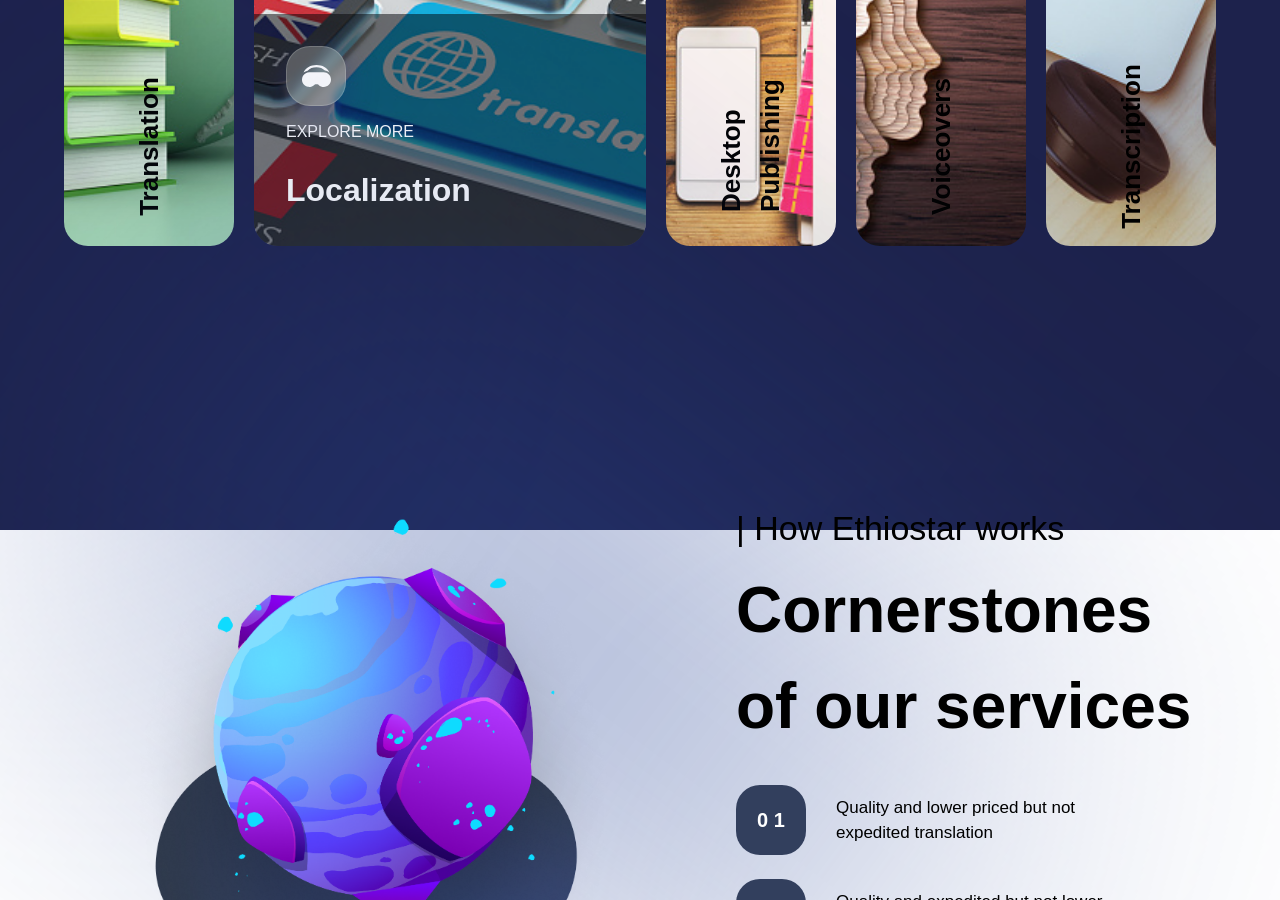
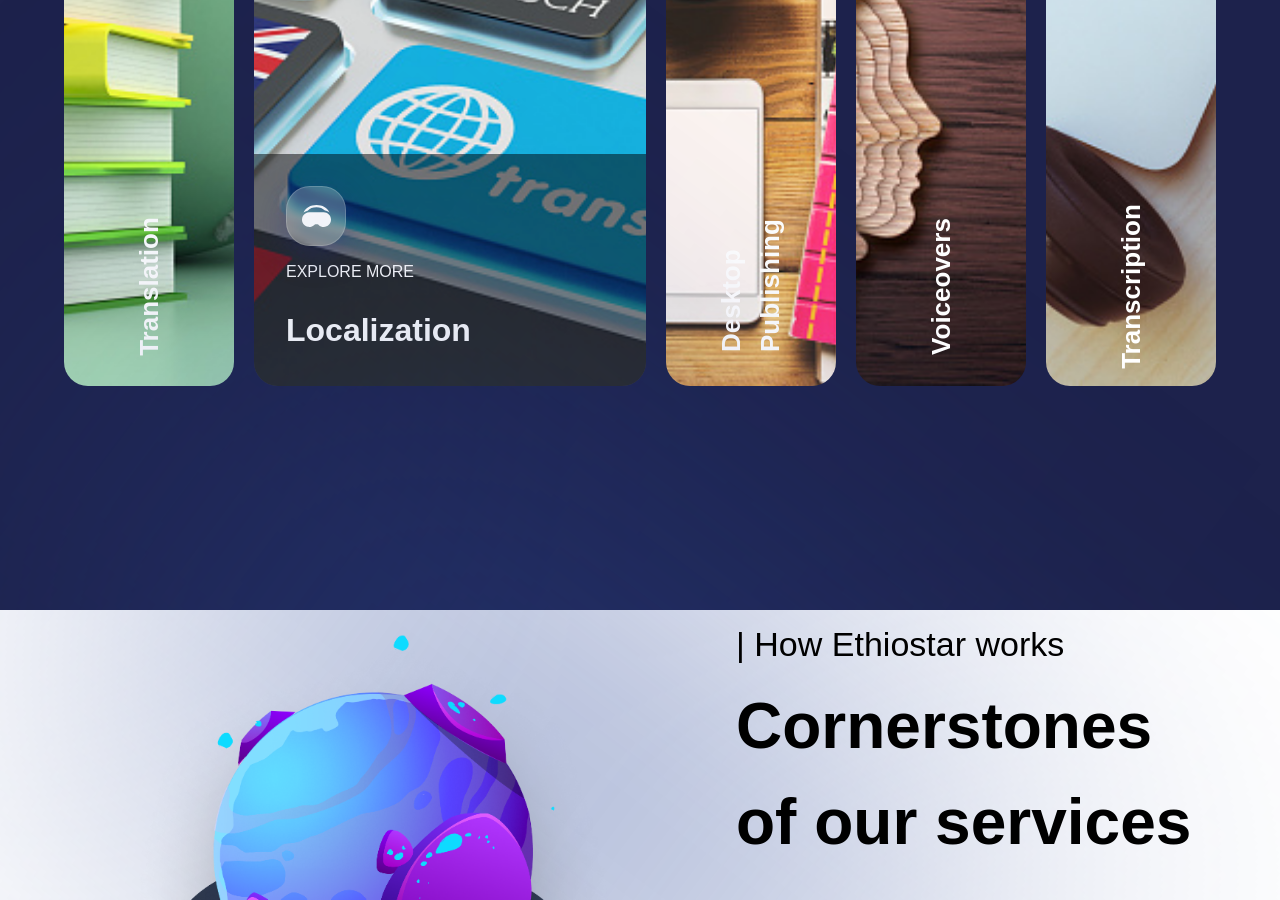
Before and after one commit to Henoker/ethiostar, a Next.js app: page / in a window 1280 px wide. Shown: the part 1900-2800 px from the top of the page. Built offline with nearby package versions, Linux system fonts and the light colour scheme; a web font is replaced by a local one.

Commit message:
fix: hero page responsiveness issues

```diff
--- a/app/page.js
+++ b/app/page.js
@@ -5,9 +5,9 @@
   <div className='bg-white'>
     <Navbar/>
     <Hero />
-    <div className="relative top-[480px]">
+    <div className="relative top-[420px]">
       <About />
-      <div className="gradient-03 z-0 top-4" />
+      <div className="gradient-03 z-0" />
       <Explore />
     </div>
     <div className="relative pt-80">
--- a/components/ExploreCard.jsx
+++ b/components/ExploreCard.jsx
@@ -10,7 +10,7 @@
     active === id ? 'lg:flex-[3.5] flex-[10]' :
     'lg:flex-[0.5] flex=[2]'
   } flex items-center justify-center min-w-[170px]
-  h-[500px] transition-[flex] duration-[0.7s]
+  h-[700px] transition-[flex] duration-[0.7s]
   ease-out-flex cursor-pointer` }
   onClick={() => handleClick(id)}
   >
@@ -20,12 +20,12 @@
     className="absolute w-full h-full object-cover rounded-[24px]"
     />
     {active !== id ? (
-      <h3 className='font-semibold sm:text-[26px] text-[18px] text-black absolute z-0
+      <h3 className='font-semibold sm:text-[26px] text-[18px] text-white absolute z-0
       lg:bottom-20 lg:rotate-[-90deg] lg:origin-[0,0]'>
         {title}
       </h3>
     ) : (
-      <div className='absolute bottom-0 p-8
+      <div className='absolute bottom-0 p-8 flex
       justify-start w-full flex-col bg-[rgba(0,0,0,0.5)] rounded-b-[24px]
       '>
         <div className={`${styles.flexCenter} w-[60px] h-[60px] rounded-[24px] glassmorphism mb-[16px]`}>
--- a/sections/GetStarted.jsx
+++ b/sections/GetStarted.jsx
@@ -8,7 +8,7 @@
 
 
 const GetStarted = () => (
-  <section className={`${styles.paddings} relative z-10 mt-6`}>
+  <section className={`${styles.paddings} relative z-10`}>
     <motion.div
     variants={staggerContainer}
     initial="hidden"
--- a/sections/Hero.jsx
+++ b/sections/Hero.jsx
@@ -46,7 +46,7 @@
   return (
     <section className={`${styles.yPaddings} sm:pl-16 pl-6`}>
      <div className="absolute top-0 left-0 w-full h-full overflow-hidden">
-        <div className="absolute inset-0">
+        <div className="absolute inset-0 h-screen">
           {images.map((image, index) => (
             <Image
               key={index}
@@ -71,7 +71,7 @@
                 {/* <CircularText/> */}
               </h1>
 
-              <div class="space-y-8 sm:space-y-0 mt-4 sm:mx-auto sm:inline-grid sm:grid-cols-2 sm:gap-5  ">
+              <div class="flex space-x-4 justify-center mt-4">
 
               <a href="#explore">
   <button type="button" className="btn flex items-center h-fit text-white bg-gradient-to-r from-purple-500 to-pink-500 focus:ring-4 focus:outline-none focus:ring-purple-200 dark:focus:ring-purple-800 font-medium rounded-[32px] text-sm px-6 py-4 text-center gap-[12px] mr-2 mb-2 hover:from-pink-500 hover:to-purple-500 focus:from-pink-500 focus:to-purple-500">
--- a/sections/WhatsNew.jsx
+++ b/sections/WhatsNew.jsx
@@ -34,7 +34,7 @@
       className={`flex-1 ${styles.flexCenter}`}
       >
         <img
-        src='/whats-new.png'
+        src='/globeethio.png'
         alt='whats-new'
         className='w-[90%] h-[90%] object-contain'
         />
```
Also changed, not shown: public/globeethio.png (added).
